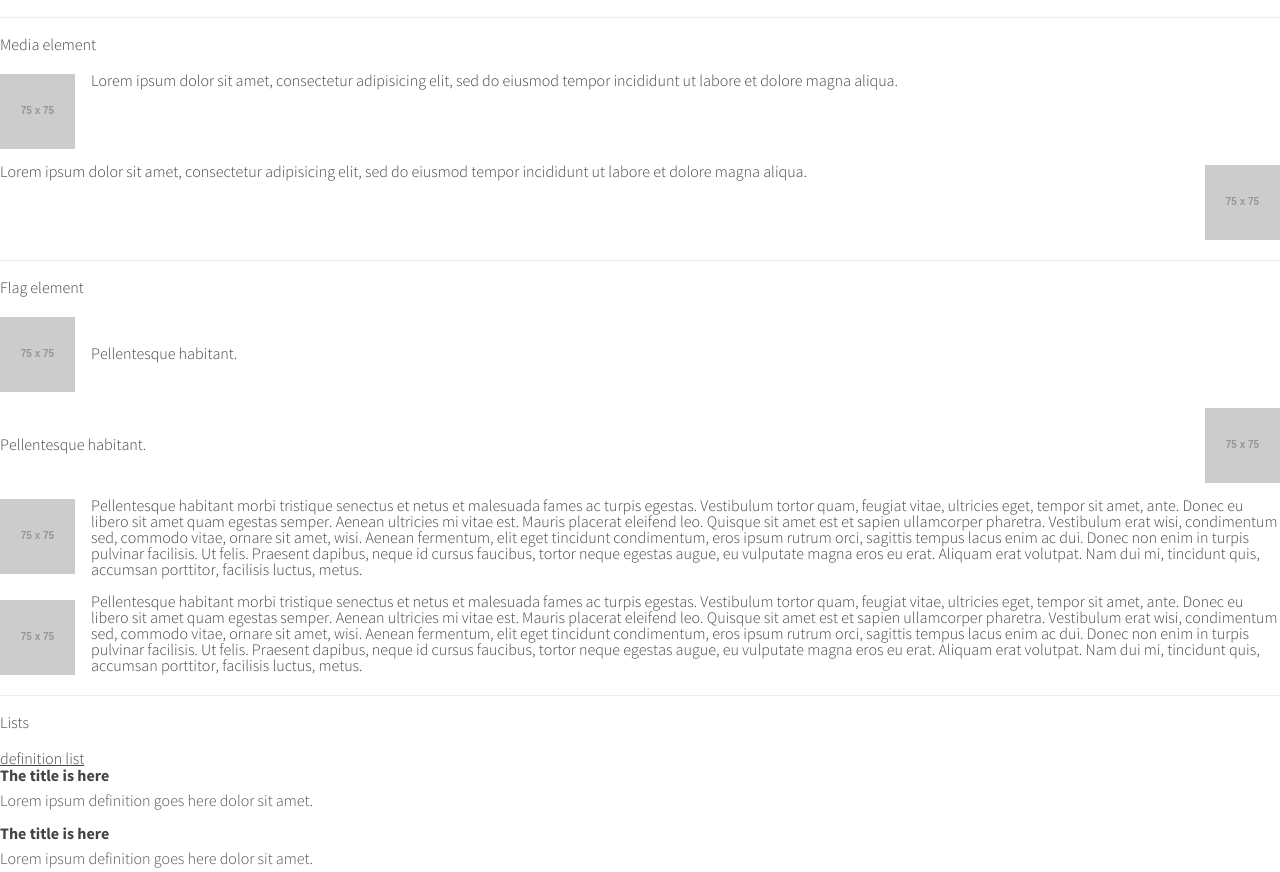
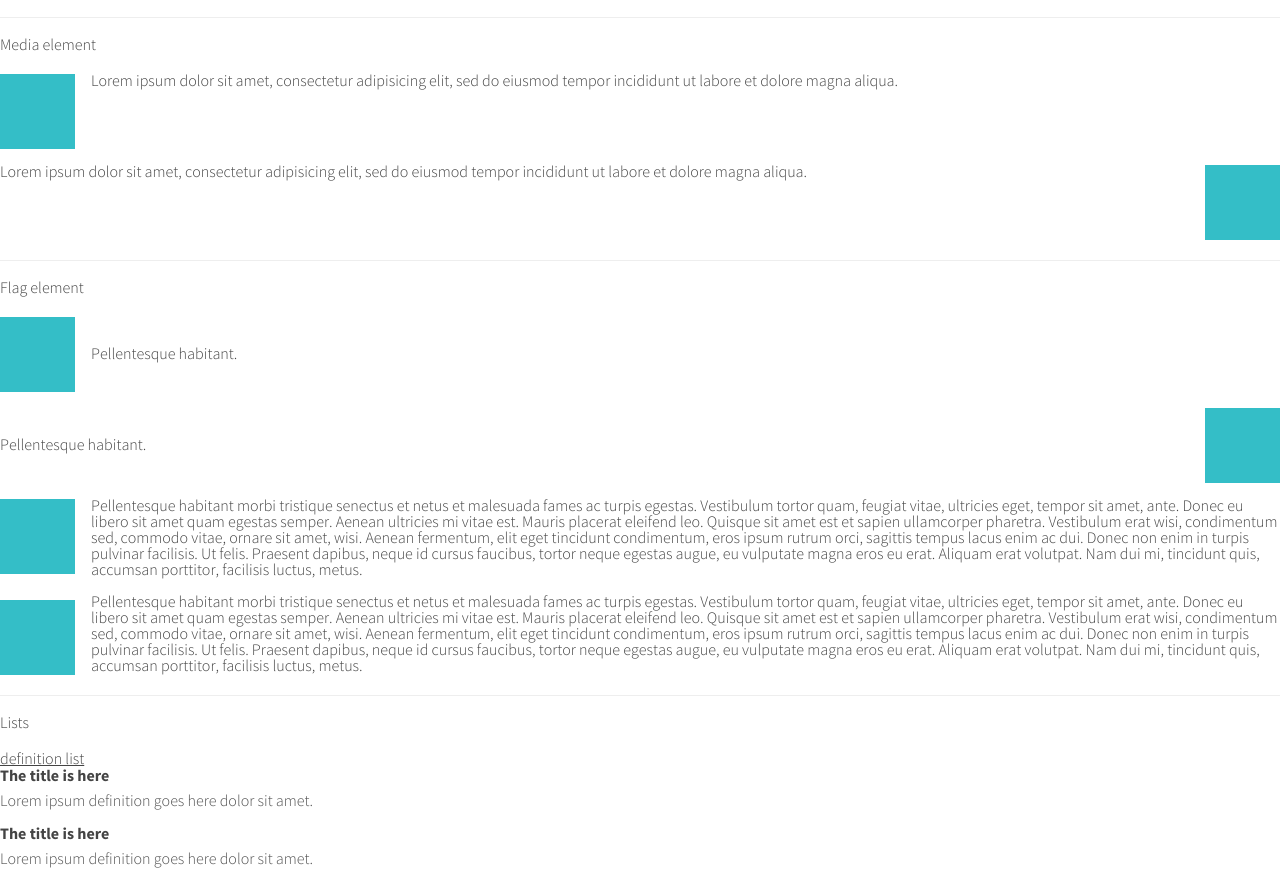
Before and after one commit to humidair1999/nuclide-molecules, a plain HTML site: page index.html in a window 1280 px wide. Shown: the part 555-1427 px from the top of the page. Drawn offline with Linux system fonts and the light colour scheme; placeholder pictures from the web are drawn by us.

Commit message:
add placeholder image to get rid of reliance on placehold.it

```diff
--- a/index.html
+++ b/index.html
@@ -67,7 +67,7 @@
 
         <div class="media">
             <div class="media__img">
-                <img src="http://placehold.it/75x75" alt="">
+                <img src="img/placeholder.gif" alt="" style="width: 75px; height: 75px;">
             </div>
             <p class="media__body">Lorem ipsum dolor sit amet, consectetur adipisicing elit, sed do eiusmod tempor incididunt ut labore et dolore magna aliqua.</p>
         </div>
@@ -76,7 +76,7 @@
 
         <div class="media media--rev mb-lg">
             <div class="media__img">
-                <img src="http://placehold.it/75x75" alt="">
+                <img src="img/placeholder.gif" alt="" style="width: 75px; height: 75px;">
             </div>
             <p class="media__body">Lorem ipsum dolor sit amet, consectetur adipisicing elit, sed do eiusmod tempor incididunt ut labore et dolore magna aliqua.</p>
         </div>
@@ -87,7 +87,7 @@
 
         <div class="flag">
             <div class="flag__image">
-                <img src="http://placehold.it/75x75" alt="">
+                <img src="img/placeholder.gif" alt="" style="width: 75px; height: 75px;">
             </div>
             <div class="flag__body">
                 <p>Pellentesque habitant.</p>
@@ -101,7 +101,7 @@
                 <p>Pellentesque habitant.</p>
             </div>
             <div class="flag__image">
-                <img src="http://placehold.it/75x75" alt="">
+                <img src="img/placeholder.gif" alt="" style="width: 75px; height: 75px;">
             </div>
         </div>
 
@@ -109,7 +109,7 @@
 
         <div class="flag flag--top">
             <div class="flag__image">
-                <img src="http://placehold.it/75x75" alt="">
+                <img src="img/placeholder.gif" alt="" style="width: 75px; height: 75px;">
             </div>
             <div class="flag__body">
                 <p>Pellentesque habitant morbi tristique senectus et netus et malesuada fames ac turpis egestas. Vestibulum tortor quam, feugiat vitae, ultricies eget, tempor sit amet, ante. Donec eu libero sit amet quam egestas semper. Aenean ultricies mi vitae est. Mauris placerat eleifend leo. Quisque sit amet est et sapien ullamcorper pharetra. Vestibulum erat wisi, condimentum sed, commodo vitae, ornare sit amet, wisi. Aenean fermentum, elit eget tincidunt condimentum, eros ipsum rutrum orci, sagittis tempus lacus enim ac dui. Donec non enim in turpis pulvinar facilisis. Ut felis. Praesent dapibus, neque id cursus faucibus, tortor neque egestas augue, eu vulputate magna eros eu erat. Aliquam erat volutpat. Nam dui mi, tincidunt quis, accumsan porttitor, facilisis luctus, metus.</p>
@@ -120,7 +120,7 @@
 
         <div class="flag flag--bottom mb-lg">
             <div class="flag__image">
-                <img src="http://placehold.it/75x75" alt="">
+                <img src="img/placeholder.gif" alt="" style="width: 75px; height: 75px;">
             </div>
             <div class="flag__body">
                 <p>Pellentesque habitant morbi tristique senectus et netus et malesuada fames ac turpis egestas. Vestibulum tortor quam, feugiat vitae, ultricies eget, tempor sit amet, ante. Donec eu libero sit amet quam egestas semper. Aenean ultricies mi vitae est. Mauris placerat eleifend leo. Quisque sit amet est et sapien ullamcorper pharetra. Vestibulum erat wisi, condimentum sed, commodo vitae, ornare sit amet, wisi. Aenean fermentum, elit eget tincidunt condimentum, eros ipsum rutrum orci, sagittis tempus lacus enim ac dui. Donec non enim in turpis pulvinar facilisis. Ut felis. Praesent dapibus, neque id cursus faucibus, tortor neque egestas augue, eu vulputate magna eros eu erat. Aliquam erat volutpat. Nam dui mi, tincidunt quis, accumsan porttitor, facilisis luctus, metus.</p>
```
Also changed, not shown: img/placeholder.gif (added).
